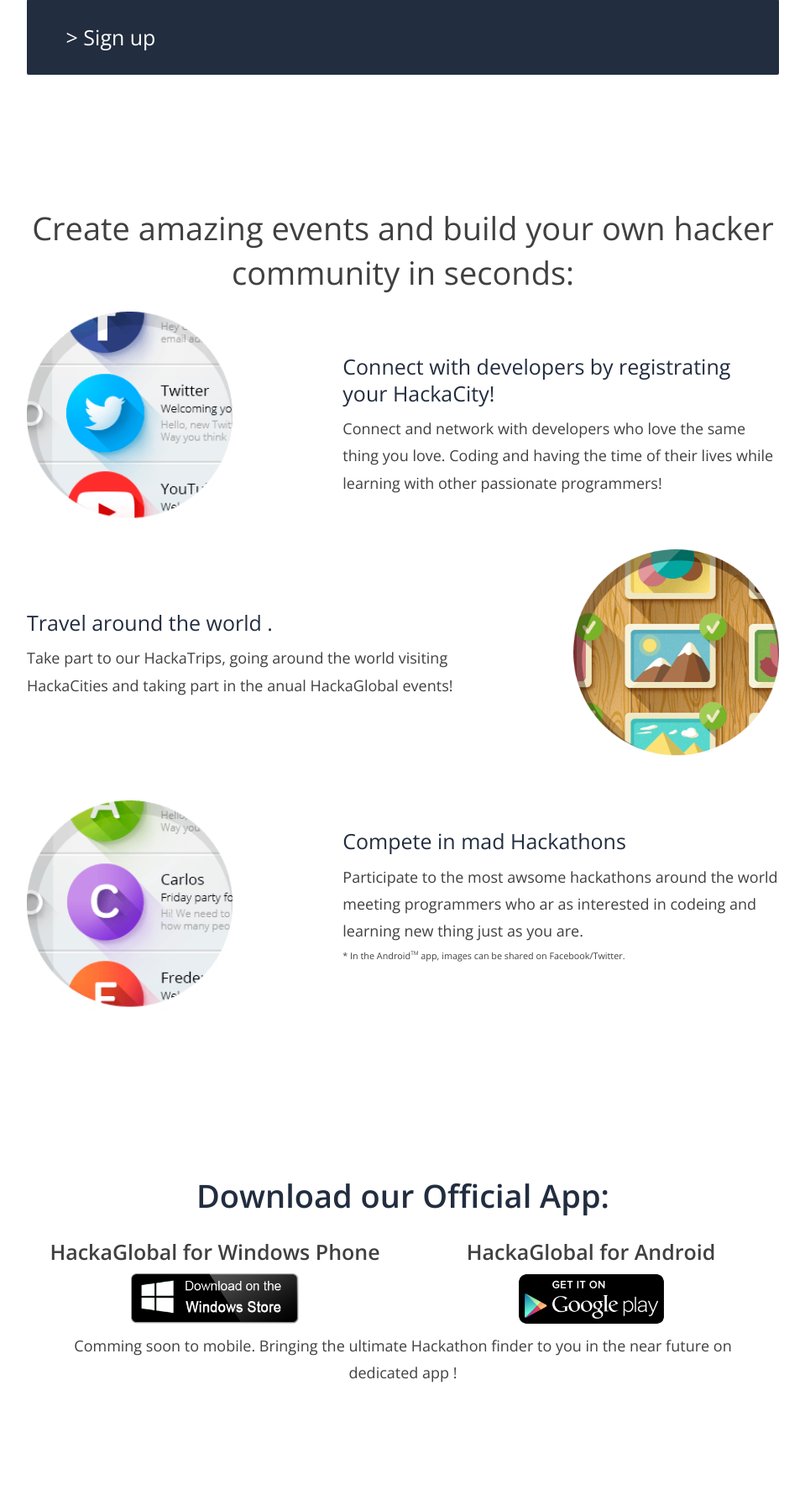
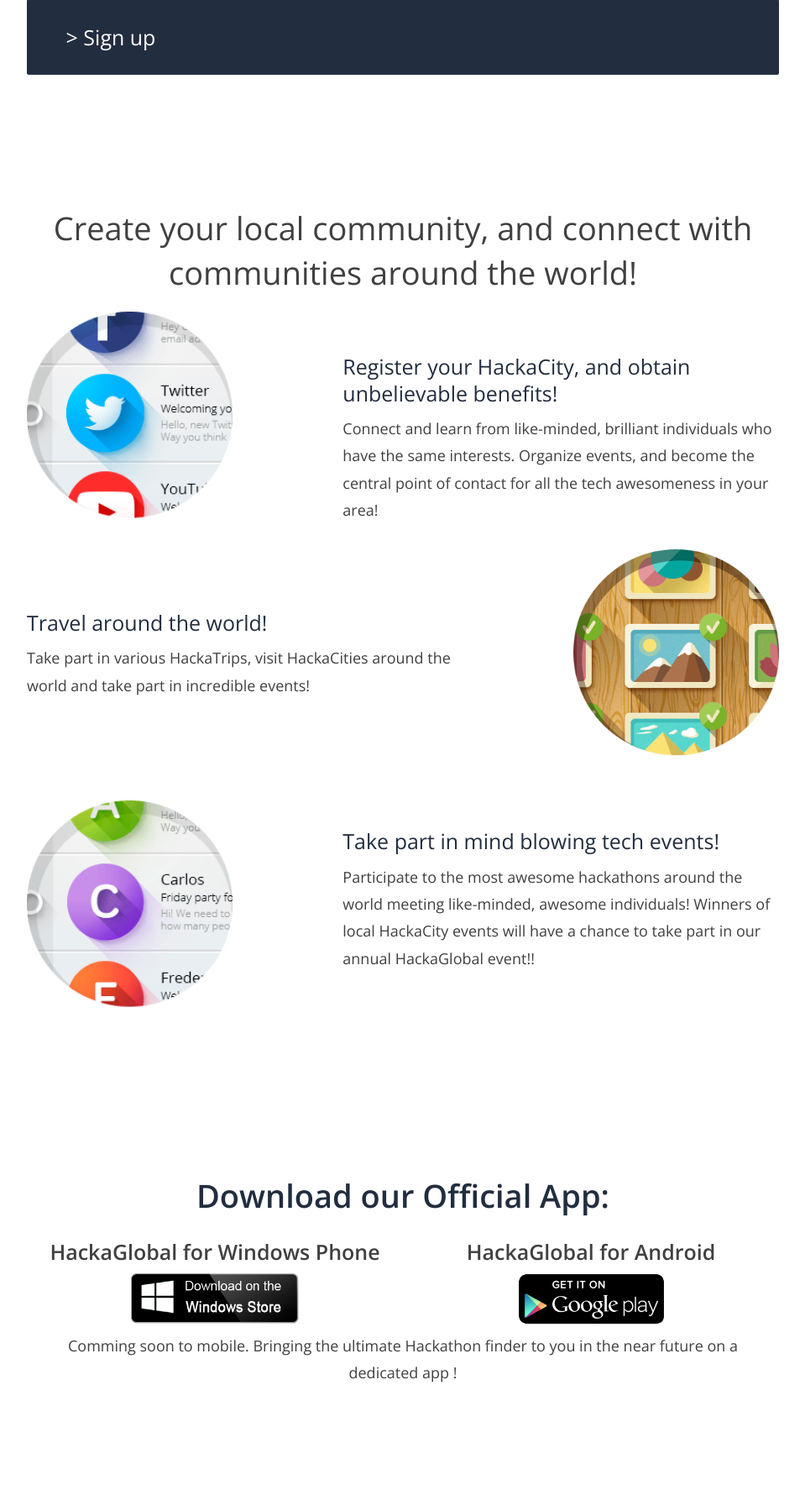
Before and after one commit to axsaucedo/HackaGlobal, a Django app: template templates/index.html in a window 1280 px wide. Shown: the part 1710-3509 px from the top of the page at 84% size, without its empty margins (160-1119 px from the left). Run offline with Django 3.2, Linux system fonts and the light colour scheme; the template is opened without the code that fills it, so the values that code supplies are empty; parts of the project's set-up code (start-up, migrations or seed data) failed here and were passed over; some libraries are stand-ins or nearby versions.

Commit message:
modified description

```diff
--- a/templates/index.html
+++ b/templates/index.html
@@ -127,13 +127,13 @@
   <div id="about" style="padding-bottom: 50px">
     <h1>&nbsp;</h1>
     <h1>&nbsp;</h1>
-    <h1>Create amazing events and build your own hacker community in seconds:</h1>
+    <h1>Create your local community, and connect with communities around the world!</h1>
 
     <div class="aboutbox01">
       <div class="aboutimg"><img src="/static/home/img/circle1.png" class="flyout01" /></div>
       <div class="abouttext">
-        <h2>Connect with developers by registrating your HackaCity!</h2>
-        <p>Connect and network with developers who love the same thing you love. Coding and having the time of their lives while learning with other passionate programmers!</p>
+        <h2>Register your HackaCity, and obtain unbelievable benefits!</h2>
+        <p>Connect and learn from like-minded, brilliant individuals who have the same interests. Organize events, and become the central point of contact for all the tech awesomeness in your area!</p>
       </div>
      </div>
      <br class="clr" />
@@ -141,8 +141,8 @@
      <div class="aboutbox02">
         <div class="aboutimg"><img src="/static/home/img/circle4.png" class="flyout02" /></div>
         <div class="abouttext">
-          <h2>Travel around the world .</h2>
-           <p>Take part to our HackaTrips, going around the world visiting HackaCities and taking part in the anual HackaGlobal events! </p>
+          <h2>Travel around the world!</h2>
+           <p>Take part in various HackaTrips, visit HackaCities around the world and take part in incredible events!</p>
         </div>
       </div>
       <br class="clr" />
@@ -150,9 +150,8 @@
       <div class="aboutbox03">
 			   <div class="aboutimg"><img src="/static/home/img/circle3.png" width="215" height="247" class="flyout03" /></div>
          <div class="abouttext">
-           <h2>Compete in mad Hackathons</h2>
-            <p>Participate to the most awsome hackathons around the world meeting programmers who ar as interested in codeing and learning new thing just as you are.</p>
-            <p class="note">* In the Android<span class="tm">TM</span> app, images can be shared on Facebook/Twitter.</p>
+           <h2>Take part in mind blowing tech events!</h2>
+            <p>Participate to the most awesome hackathons around the world meeting like-minded, awesome individuals! Winners of local HackaCity events will have a chance to take part in our annual HackaGlobal event!!</p>
          </div>
     	</div>
       <br class="clr" />
@@ -185,7 +184,7 @@
                         </div>
                     </li>
                 </ul>
-                <p class="official_apptext">Comming soon to mobile. Bringing the ultimate Hackathon finder to you in the near future on dedicated app !</p>
+                <p class="official_apptext">Comming soon to mobile. Bringing the ultimate Hackathon finder to you in the near future on a dedicated app !</p>
             </div>
         </div>
 
```
